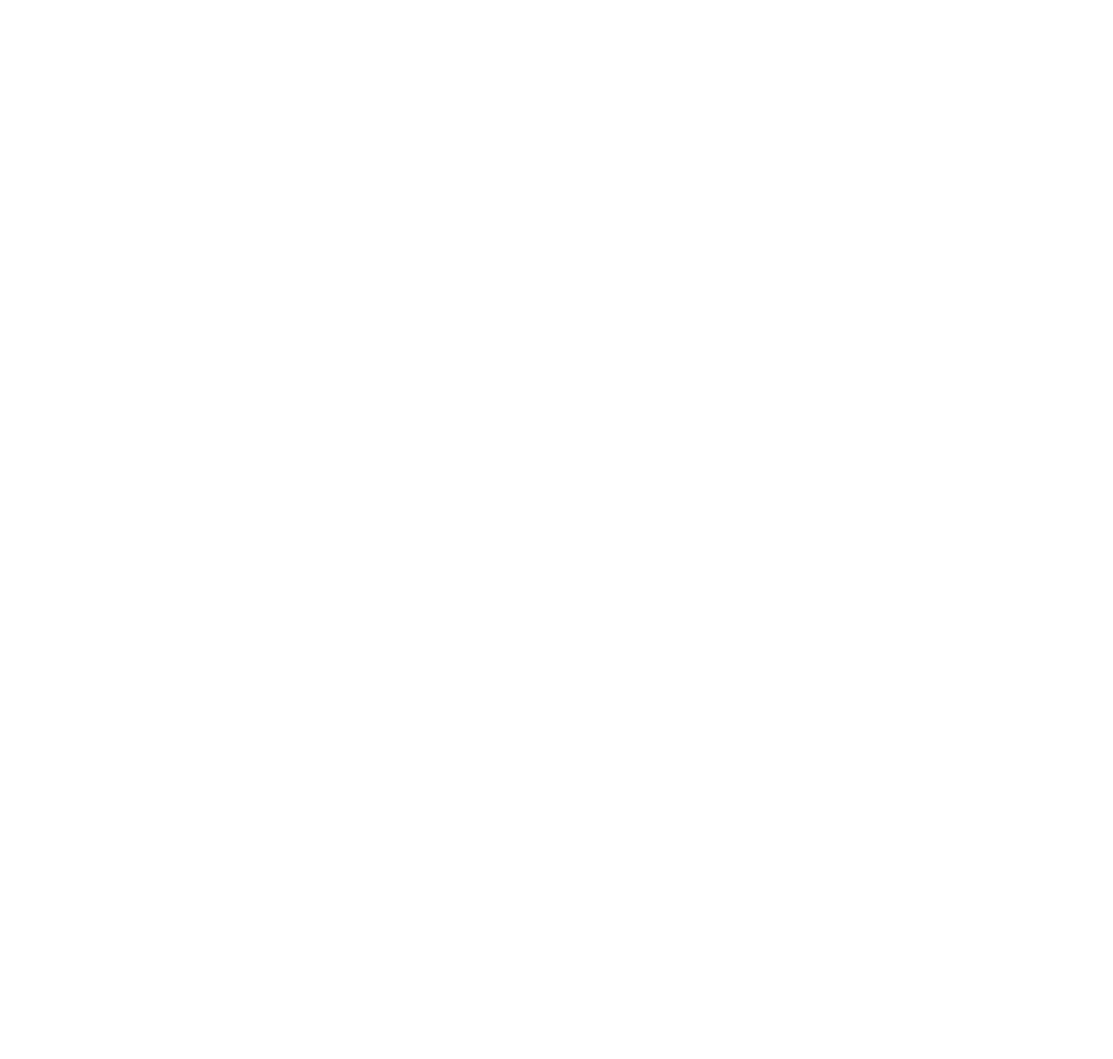
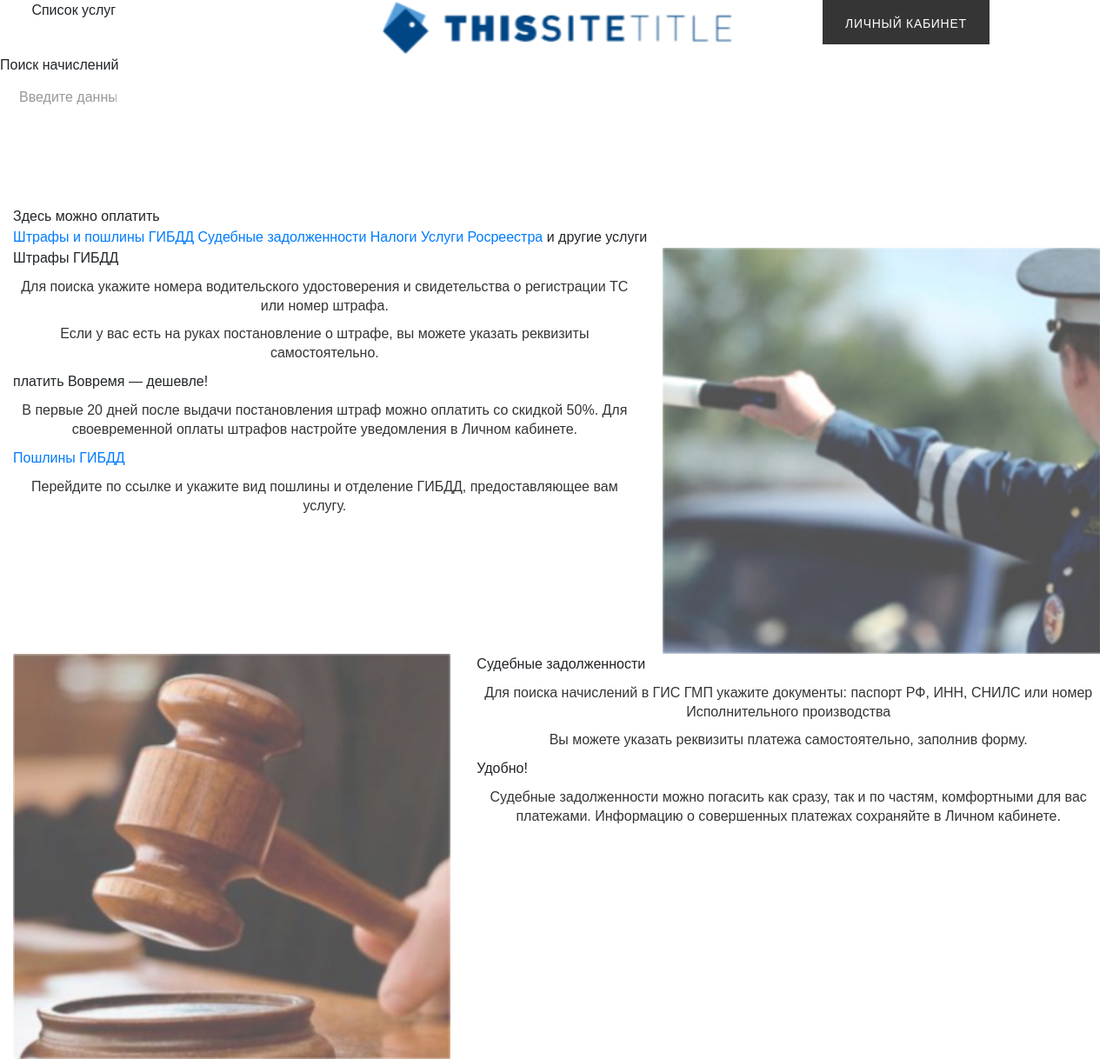
Before and after one commit to HedFan/tprs, a website: page index.html in a window 1280 px wide. Shown: the whole page at 87% size. Before the commit the page ends 800 px from the top, so only its background shows below. Drawn offline with Linux system fonts and the light colour scheme.

Commit message:
заливка файлов

```diff
--- a/index.html
+++ b/index.html
@@ -15,7 +15,109 @@
 </head>
 <body>
 
+<header>
+    <div class="block-header">
+        <div class="row justify-content-around">
+            <div class="col-3">
+                <div class="block-header__list">Список услуг</div>
+                <ul style="display: none">
+                    <li>Number 1</li>
+                    <li>Number 1</li>
+                    <li>Number 1</li>
+                </ul>
+            </div>
+            <div class="col-4">
+                <div class="block-header__logo"><img src="image/logo.png" alt=""></div>
+            </div>
+            <div class="col-3"><a href="javascrit:void[0]" class="btn">Личный кабинет</a></div>
+        </div>
+    </div>
+</header>
+<section>
+    <div class="header-banner">
+        <div class="row">
+            <div class="col-8">
+                <div class="header-banner__heading">Поиск начислений</div>
+                <input type="search" placeholder="Введите данные для поиска"></div>
+        </div>
 
+    </div>
+</section>
+<section>
+    <div class="main-сontent">
+        <div class="container">
+            <div class="menu-list">
+                <div class="menu-list__heading">
+                    Здесь можно оплатить
+                </div>
+                <div class="menu-list__share"><a href="javascript:void[0]"><span></span></a></div>
+                <div class="menu-list__items">
+                    <a href="">Штрафы и пошлины ГИБДД</a>
+                    <a href="">Судебные задолженности</a>
+                    <a href="">Налоги</a>
+                    <a href="">Услуги Росреестра</a>
+                    <span>и другие услуги</span>
+                </div>
+            </div>
+            <div class="content-item">
+                <div class="row">
+                    <div class="col-7">
+                        <div class="content-item__text text-block">
+                            <div class="text-block__heading">Штрафы ГИБДД</div>
+                            <div class="text-block__dscr"><p>Для поиска укажите номера водительского удостоверения и
+                                свидетельства
+                                о регистрации ТС или номер штрафа.
+                            </p>
+                                <p>
+                                Если у вас есть на руках постановление о штрафе, вы можете указать реквизиты
+                                самостоятельно.
+                                </p>
+                                <span>платить Вовремя — дешевле!</span>
+                               <p>
+                                В первые 20 дней после выдачи постановления штраф можно оплатить
+                                со скидкой 50%. Для своевременной оплаты штрафов настройте уведомления
+                                в Личном кабинете.</p>
+                            </div>
+                            <div class="text-block__link">
+                                <a href="javascript:void[0]">Пошлины ГИБДД</a>
+                                <p>Перейдите по ссылке и укажите вид пошлины и отделение ГИБДД, предоставляющее вам
+                                    услугу.</p>
+                            </div>
+
+                        </div>
+                    </div>
+                    <div class="col-5">
+                        <div class="content-item__picture"><img src="/image/image_01.jpg" alt=""></div>
+                    </div>
+                </div>
+            </div>
+
+            <div class="content-item content-item--around">
+                <div class="row">
+                    <div class="col-5">
+                        <div class="content-item__picture"><img src="/image/image_02.jpg" alt=""></div>
+                    </div>
+
+                    <div class="col-7">
+                        <div class="content-item__text text-block">
+                            <div class="text-block__heading">Судебные задолженности</div>
+                            <div class="text-block__dscr"><p>Для поиска начислений в ГИС ГМП укажите документы:
+                                паспорт РФ, ИНН, СНИЛС или номер Исполнительного производства</p>
+                                <p>
+                                Вы можете указать реквизиты платежа самостоятельно, заполнив форму.</p>
+                                <span>Удобно!</span>
+                                <p>
+                                    Судебные задолженности можно погасить как сразу, так и по частям, комфортными для
+                                    вас платежами. Информацию о совершенных платежах сохраняйте в Личном кабинете.</p>
+                            </div>
+                        </div>
+                    </div>
+                </div>
+            </div>
+
+        </div>
+    </div>
+</section>
 
 
 <script src="js/lib/jquery-3.3.1.min.js"></script>
```
Also changed, not shown: image/Layer 4.psb.png (added).
